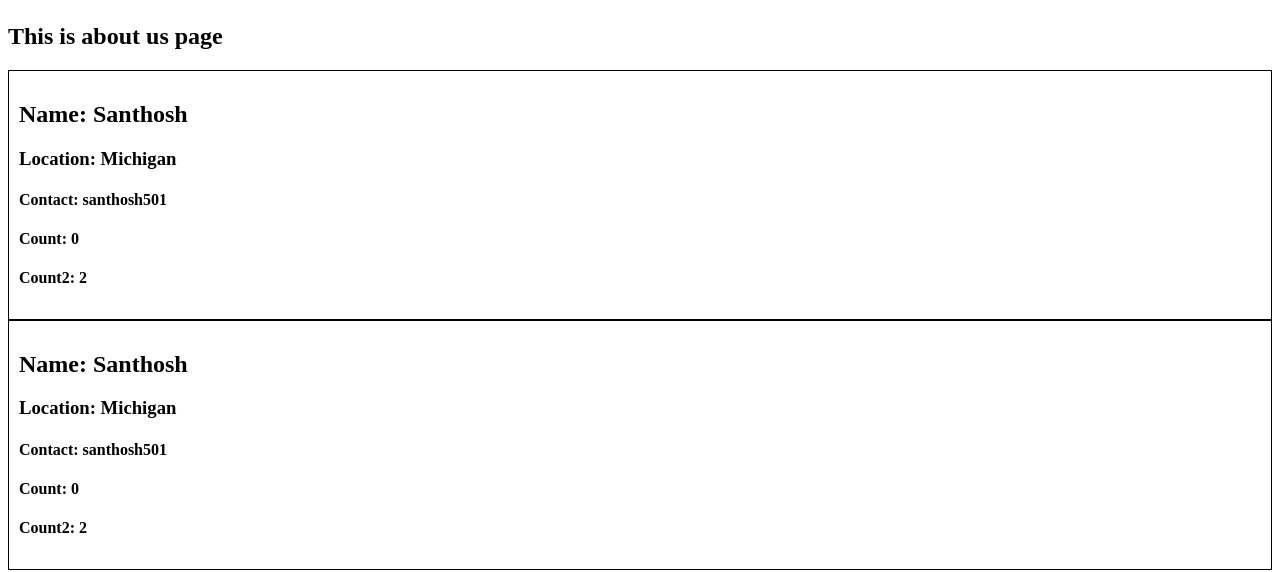
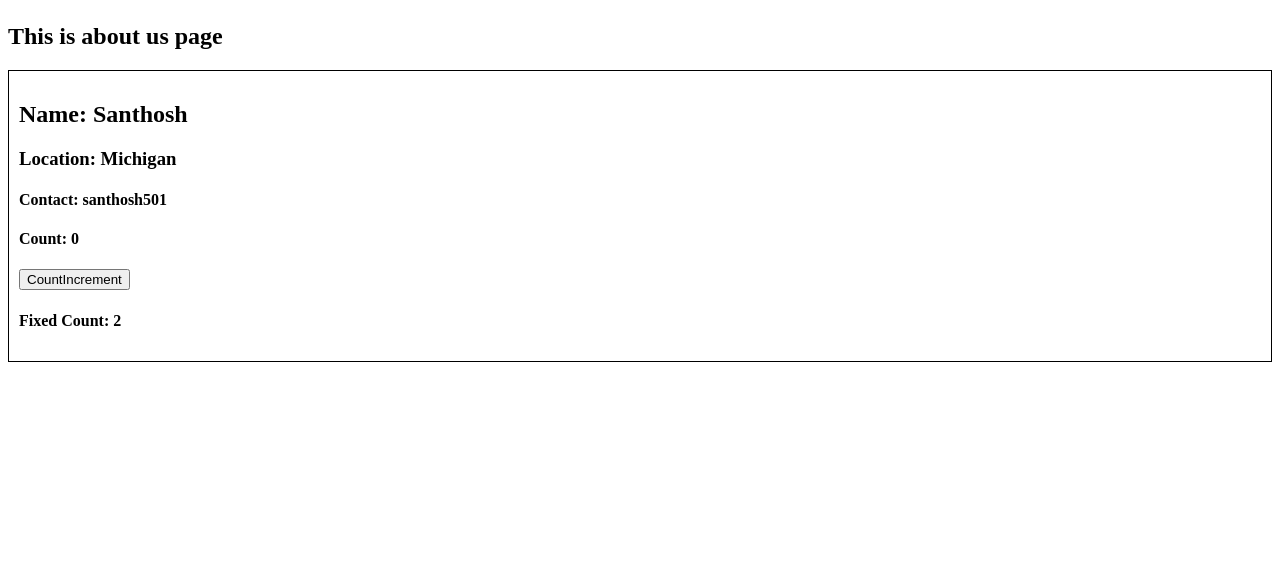
Before and after one commit to santhu501/namaste-react, a React (Vite) app: page /about in a window 1280 px wide. Shown: the part 296-868 px from the top of the page. After the commit the page ends 800 px from the top, so only its background shows below. Built offline with nearby package versions, Linux system fonts and the light colour scheme.

Commit message:
some more things about class components execution.

```diff
--- a/src/components/About.js
+++ b/src/components/About.js
@@ -1,16 +1,31 @@
 import User from './User';
 import UserClassComp from './UserClassComp';
+import React from 'react';
 
-const About = () => {
 
+class About extends React.Component{
+
+    constructor(props){
+        super(props);
+        console.log("Parent class constructor");
+    }
+
+    componentDidMount(){
+        console.log("Parent class component did mount");
+    }
+
+    render(){
+        console.log("Parent class render");
         return (
             <div>
                 <h1>About</h1>
                 <h2>This is about us page </h2>
-            <User name="Santhosh"/>
+                {/*<User name="Santhosh"/>*/}
                 <UserClassComp name="Santhosh"/>
             </div>
         );
-};
+    }
+
+}
 
 export default About;
--- a/src/components/User.js
+++ b/src/components/User.js
@@ -11,7 +11,7 @@ const User = (props) => {
             <h3>Location: Michigan </h3>
             <h4>Contact: santhosh501</h4>
             <h4>Count: {count}</h4>
-            <h4>Count2: {count2}</h4>
+            <h4>Fixed Count: {count2}</h4>
         </div>
     );
 }
--- a/src/components/UserClassComp.js
+++ b/src/components/UserClassComp.js
@@ -11,6 +11,11 @@ class UserClassComp extends React.Component {
             count: 0,
             count2: 2
         };
+        console.log("child class constructor");
+    }
+
+    componentDidMount() {
+        console.log("child class componet did mount");
     }
 
 
@@ -19,13 +24,24 @@ class UserClassComp extends React.Component {
         const {name} = this.props;
         const {count, count2} = this.state;
 
+        console.log("child class render");
+
         return (
             <div className="user-card">
                 <h2>Name: {name}</h2>
                 <h3>Location: Michigan </h3>
                 <h4>Contact: santhosh501</h4>
                 <h4>Count: {count}</h4>
-                <h4>Count2: {count2}</h4>
+                {
+                 // Never update state variables directly.
+                // if there are multiple states, when we do setState on single variable, react will update only one efficiently without touching anything else.
+                }
+                <button onClick={() => {
+                    this.setState({
+                        count: this.state.count + 1
+                    });
+                }} >CountIncrement</button>
+                <h4>Fixed Count: {count2}</h4>
             </div>
         );
     }
```
Also changed, not shown: 1 other file (tests, documents, lock files or other folders). Lines whose indentation alone changed are shown as unchanged.
